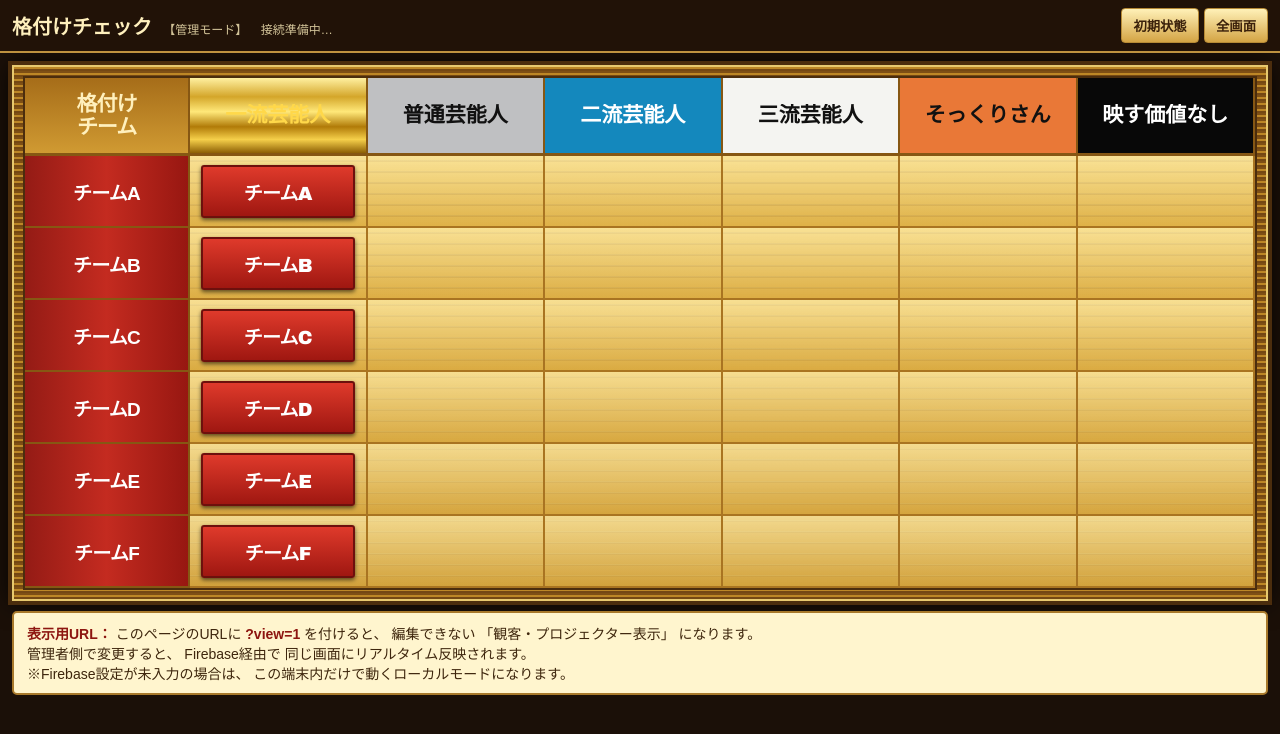
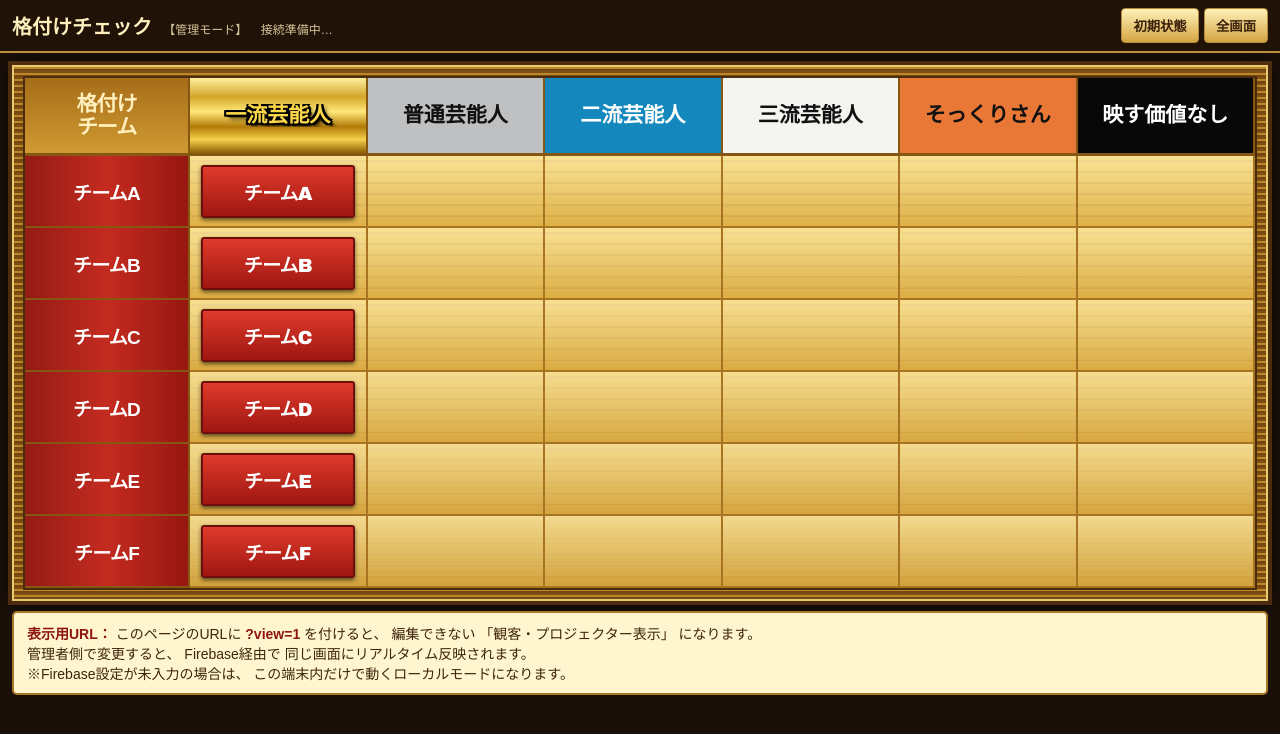
Before and after one commit to takemoto1117-svg/kakuzuke1, a plain HTML site: page index.html in a window 1280 px wide. Drawn offline with Linux system fonts and the light colour scheme; no server answers.

Commit message:
Update index.html

```diff
--- a/index.html
+++ b/index.html
@@ -221,29 +221,34 @@ button:hover {
       #f5cf4a 82%,
       #8d6005 100%
     );
-
+}
+
+
+/* 一流芸能人の文字 */
+.rank1 .edit {
   color: #ffd84a;
 
- text-shadow:
-  -4px -4px 0 #000,
-   0px -4px 0 #000,
-   4px -4px 0 #000,
-  -4px  0px 0 #000,
-   4px  0px 0 #000,
-  -4px  4px 0 #000,
-   0px  4px 0 #000,
-   4px  4px 0 #000,
-
-   5px 5px 4px rgba(0,0,0,.8);
-
-    /* 立体的な影 */
-     4px  4px 0 #5a3a00,
-     5px  5px 4px rgba(0,0,0,.8),
-
-    /* 上側の光 */
+  font-weight: 900;
+
+  /* 黒い太い縁取り */
+  text-shadow:
+    -2px -2px 0 #000,
+     0px -2px 0 #000,
+     2px -2px 0 #000,
+
+    -2px  0px 0 #000,
+     2px  0px 0 #000,
+
+    -2px  2px 0 #000,
+     0px  2px 0 #000,
+     2px  2px 0 #000,
+
+    /* 立体感 */
+     3px 3px 0 #5a3a00,
+     4px 4px 4px rgba(0,0,0,.8),
+
+    /* 金文字の光 */
      0 -1px 0 #fffbd1;
-
-  font-weight: 900;
 }
 
 .rank2 {
```
